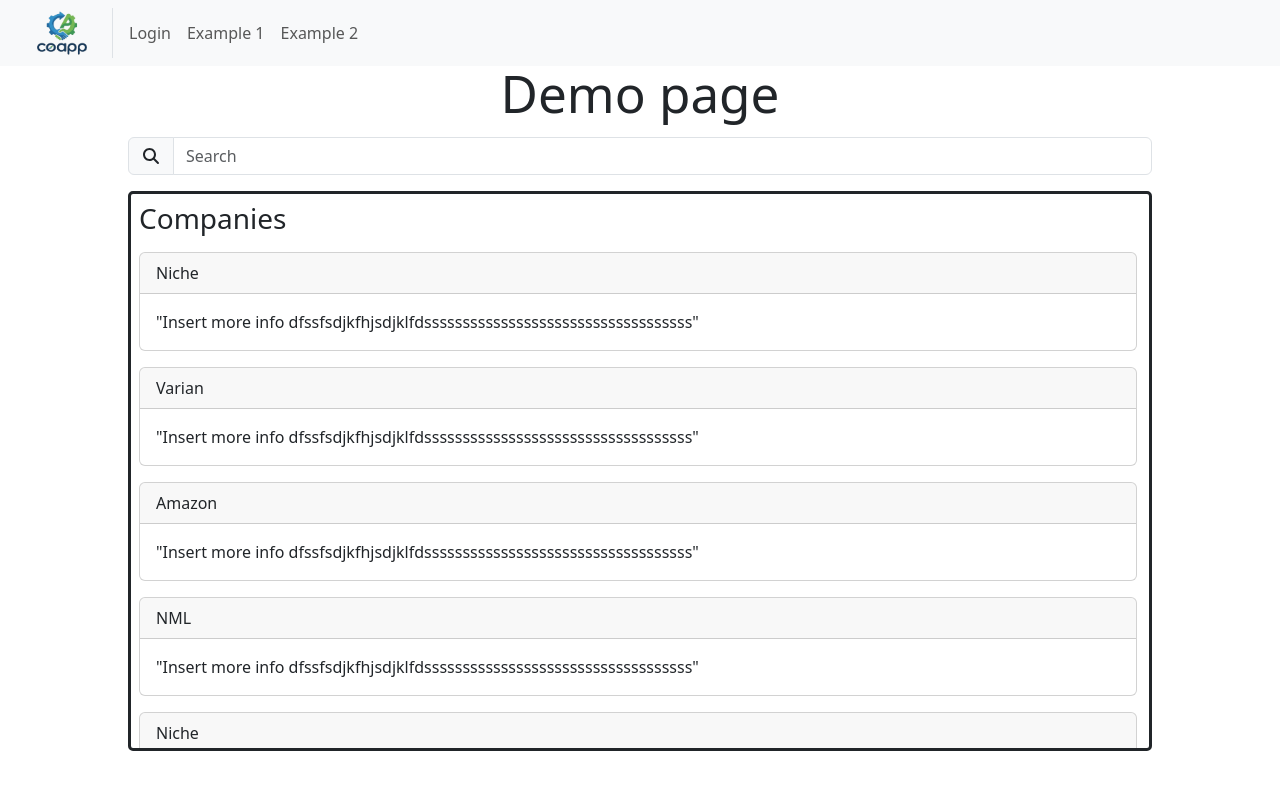
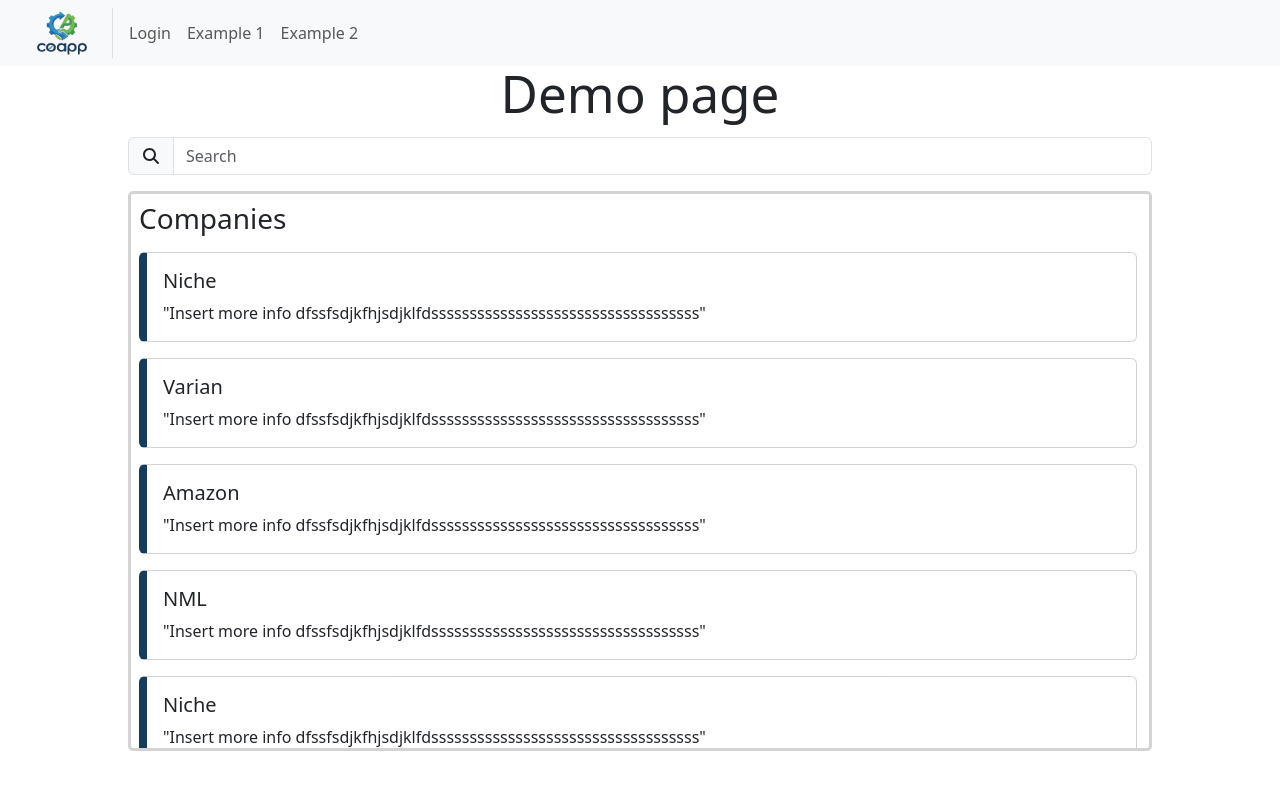
Before and after one commit to Co-App-Team/frontend, a React (Vite) app: page /demo in a window 1280 px wide. Shown: the top 790 px of the page. Built offline with nearby package versions, Linux system fonts and the light colour scheme.

Commit message:
Added styling to container, company cards

```diff
--- a/src/components/rateMyCoop/CompaniesDisplay.jsx
+++ b/src/components/rateMyCoop/CompaniesDisplay.jsx
@@ -14,9 +14,13 @@
               {companies.map((company, index) => (
                 <Row className="py-2 px-0">
                   <Col key={index}>
-                    <Card className={styles['company-card']}>
-                      <Card.Header>{company.companyName}</Card.Header>
+                    <Card
+                      className={styles['company-card']}
+                      onClick={() => {
+                        console.log('bruh');
+                      }}>
                       <Card.Body>
+                        <Card.Title>{company.companyName}</Card.Title>
                         <Card.Text>
                           "Insert more info dfssfsdjkfhjsdjklfdsssssssssssssssssssssssssssssssssss"
                         </Card.Text>
@@ -36,9 +40,13 @@
             {topFilteredCompanies.map((company, index) => (
               <Row className="py-2 px-0">
                 <Col key={index}>
-                  <Card className={styles['company-card']}>
-                    <Card.Header>{company.companyName}</Card.Header>
+                  <Card
+                    className={styles['company-card']}
+                    onClick={() => {
+                      console.log('bruh');
+                    }}>
                     <Card.Body>
+                      <Card.Title>{company.companyName}</Card.Title>
                       <Card.Text>
                         "Insert more info dfssfsdjkfhjsdjklfdsssssssssssssssssssssssssssssssssss"
                       </Card.Text>
@@ -59,9 +67,13 @@
               {otherFilteredCompanies.map((company, index) => (
                 <Row className="py-2 px-0">
                   <Col key={index}>
-                    <Card className={styles['company-card']}>
-                      <Card.Header>{company.companyName}</Card.Header>
+                    <Card
+                      className={styles['company-card']}
+                      onClick={() => {
+                        console.log('bruh');
+                      }}>
                       <Card.Body>
+                        <Card.Title>{company.companyName}</Card.Title>
                         <Card.Text>
                           "Insert more info dfssfsdjkfhjsdjklfdsssssssssssssssssssssssssssssssssss"
                         </Card.Text>
--- a/src/components/styling/rateMyCoop/CompaniesDisplay.module.css
+++ b/src/components/styling/rateMyCoop/CompaniesDisplay.module.css
@@ -5,15 +5,24 @@
   overflow-x: hidden;
   padding: 0.5rem;
   margin-top: 1rem;
+  text-align: left;
+
   border: 0.2rem;
   border-style: solid;
   border-radius: 5px;
-  text-align: left;
+  border-color: lightgray;
 }
 
 .company-card {
+  border-left: 0.5rem;
+  border-style: solid;
+  border-left-color: var(--primary);
   width: 78vw;
   padding: 0;
+  transition: filter 0.2s ease;
+}
+.company-card:hover {
+  filter: brightness(0.9);
 }
 
 .company-card-row {
--- a/src/styles/theme.scss
+++ b/src/styles/theme.scss
@@ -27,3 +27,10 @@
   min-width: 100%;
   max-width: 100%;
 }
+
+:root {
+  --primary: #{$primary};
+  --primary-hover: #{$primary-hover};
+  --secondary: #{$secondary};
+  --success: #{$success};
+}
```
